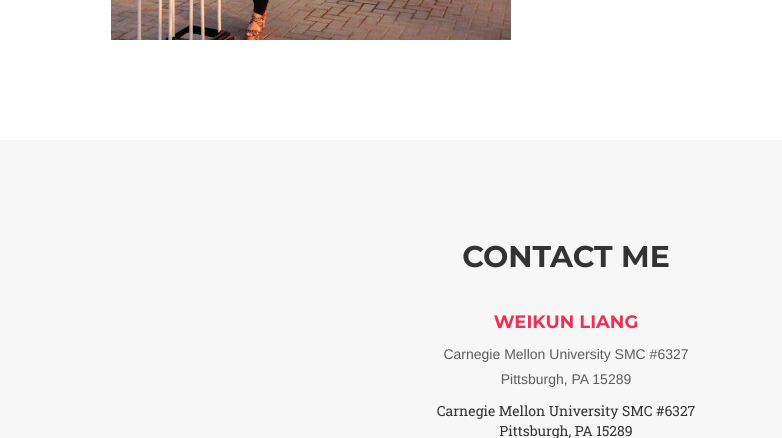
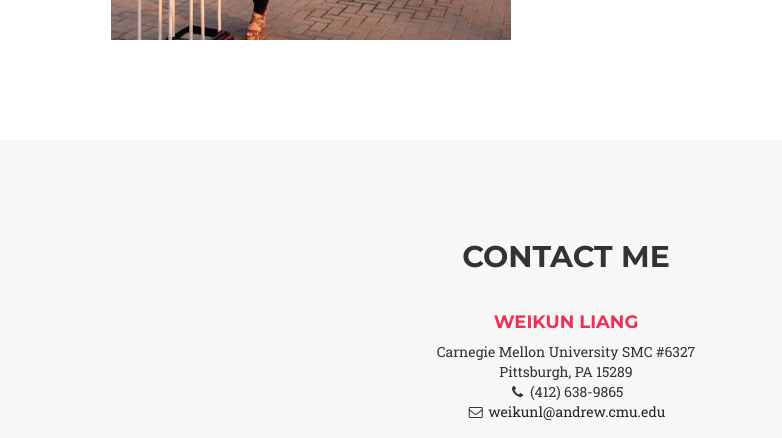
Before and after one commit to weikunliang/weikunliang.github.io, a plain HTML site: page index.html in a window 1280 px wide. Shown: the part 2438-2876 px from the top of the page, without its empty margins (74-856 px from the left). Drawn offline with nearby package versions, Linux system fonts and the light colour scheme; a web font is replaced by a local one.

Commit message:
removed extra

```diff
--- a/index.html
+++ b/index.html
@@ -196,7 +196,6 @@
                 <div class="col-lg-10 col-lg-offset-1 text-center">
                     <h4 id = "name"><strong>Weikun Liang</strong>
                     </h4>
-                    <p>Carnegie Mellon University SMC #6327<br>Pittsburgh, PA 15289</p>
                     <ul class="list-unstyled">
                         <li>Carnegie Mellon University SMC #6327</li>
                         <li>Pittsburgh, PA 15289</li>
```
